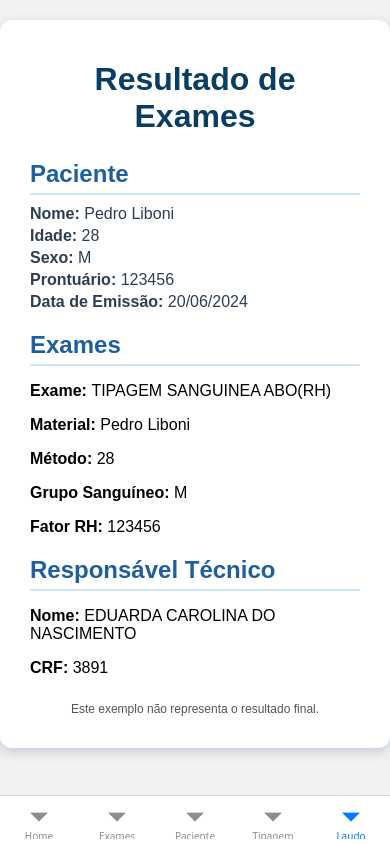
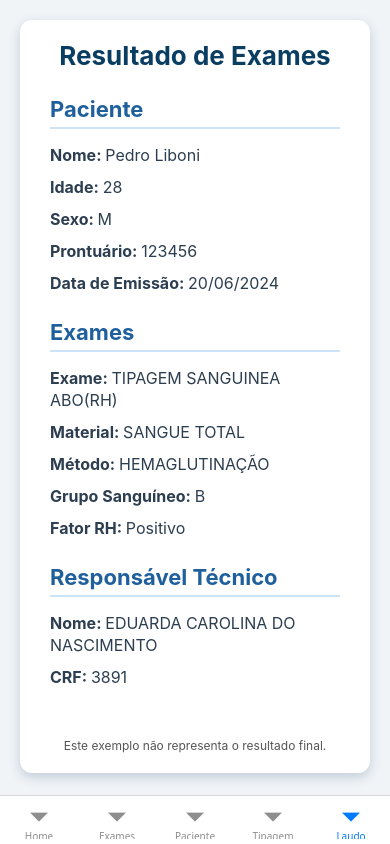
Before and after one commit to DanyCampos5/Laboratorio, a React Native app in the folder Mobile/: screen /Laudo in a window 390 px wide. Built offline with nearby package versions, Linux system fonts and the light colour scheme.

Commit message:
atualizando codigo
atualizando codigo

```diff
--- a/Mobile/src/pages/Laudo/index.js
+++ b/Mobile/src/pages/Laudo/index.js
@@ -1,7 +1,7 @@
 import React from "react";
+import { View, Text, StyleSheet, SafeAreaView, ScrollView } from "react-native";
 
 export default function ResultadoLaudo() {
-
   const paciente = {
     nome: "Pedro Liboni",
     idade: 28,
@@ -20,75 +20,146 @@ export default function ResultadoLaudo() {
 
   const responsavelTecnico = {
     nome: "EDUARDA CAROLINA DO NASCIMENTO",
-    crf: "3891"
+    crf: "3891",
   };
 
   return (
-    <div className="container">
-      <style>{`
-        .container {
-          font-family: Arial, sans-serif;
-          max-width: 700px;
-          margin: 20px auto;
-          padding: 20px 30px;
-          background: #ffffff;
-          border-radius: 12px;
-          box-shadow: 0 4px 12px rgba(0, 50, 100, 0.2);
-        }
-        .titulo {
-          text-align: center;
-          color: #0a3d62;
-          margin-bottom: 25px;
-        }
-        h2 {
-          color: #1e5f9c;
-          border-bottom: 2px solid #cce4f7;
-          padding-bottom: 5px;
-          margin-bottom: 10px;
-        }
-        .paciente p {
-          margin: 4px 0;
-          color: #2c3e50;
-        }
-        .rodape {
-          margin-top: 25px;
-          font-size: 12px;
-          color: #555;
-          text-align: center;
-        }
-      `}</style>
+    <SafeAreaView style={styles.safeArea}>
+      <ScrollView contentContainerStyle={styles.scrollContainer}>
+        <View style={styles.container}>
+          <Text style={styles.titulo}>Resultado de Exames</Text>
 
-      <h1 className="titulo">Resultado de Exames</h1>
+          <View style={styles.section}>
+            <Text style={styles.h2}>Paciente</Text>
+            <Text style={styles.p}>
+              <Text style={styles.bold}>Nome: </Text>
+              {paciente.nome}
+            </Text>
+            <Text style={styles.p}>
+              <Text style={styles.bold}>Idade: </Text>
+              {paciente.idade}
+            </Text>
+            <Text style={styles.p}>
+              <Text style={styles.bold}>Sexo: </Text>
+              {paciente.sexo}
+            </Text>
+            <Text style={styles.p}>
+              <Text style={styles.bold}>Prontuário: </Text>
+              {paciente.prontuario}
+            </Text>
+            <Text style={styles.p}>
+              <Text style={styles.bold}>Data de Emissão: </Text>
+              {paciente.dataEmissao}
+            </Text>
+          </View>
 
-      <section className="paciente">
-        <h2>Paciente</h2>
-        <p><b>Nome: </b> {paciente.nome}</p>
-        <p><b>Idade: </b> {paciente.idade}</p>
-        <p><b>Sexo: </b> {paciente.sexo}</p>
-        <p><b>Prontuário: </b> {paciente.prontuario}</p>
-        <p><b>Data de Emissão: </b> {paciente.dataEmissao}</p>
-      </section>
+          <View style={styles.section}>
+            <Text style={styles.h2}>Exames</Text>
+            <View>
+              <Text style={styles.p}>
+                <Text style={styles.bold}>Exame: </Text>
+                {exames.tipoExame}
+              </Text>
+              <Text style={styles.p}>
+                <Text style={styles.bold}>Material: </Text>
+                {exames.materialExame}
+              </Text>
+              <Text style={styles.p}>
+                <Text style={styles.bold}>Método: </Text>
+                {exames.metodoExame}
+              </Text>
+              <Text style={styles.p}>
+                <Text style={styles.bold}>Grupo Sanguíneo: </Text>
+                {exames.grupoSanguineo}
+              </Text>
+              <Text style={styles.p}>
+                <Text style={styles.bold}>Fator RH: </Text>
+                {exames.fatorRH}
+              </Text>
+            </View>
+          </View>
 
-      <section className="exame">
-        <h2>Exames</h2>
-            <section className="exame-detalhes">
-            <p><b>Exame: </b>{exames.tipoExame} </p>
-            <p><b>Material: </b> {paciente.nome}</p>
-            <p><b>Método: </b> {paciente.idade}</p>
-            <p><b>Grupo Sanguíneo: </b> {paciente.sexo}</p>
-            <p><b>Fator RH: </b> {paciente.prontuario}</p>
-        </section>
-      </section>
+          <View style={styles.section}>
+            <Text style={styles.h2}>Responsável Técnico</Text>
+            <Text style={styles.p}>
+              <Text style={styles.bold}>Nome: </Text>
+              {responsavelTecnico.nome}
+            </Text>
+            <Text style={styles.p}>
+              <Text style={styles.bold}>CRF: </Text>
+              {responsavelTecnico.crf}
+            </Text>
+          </View>
 
-      <section className="responsavel">
-        <h2>Responsável Técnico</h2>
-        <p><b>Nome: </b> {responsavelTecnico.nome}</p>
-        <p><b>CRF: </b> {responsavelTecnico.crf}</p>
-      </section>
-
-      <p className="rodape">
-        Este exemplo não representa o resultado final.
-      </p>
-    </div>
+          <Text style={styles.rodape}>
+            Este exemplo não representa o resultado final.
+          </Text>
+        </View>
+      </ScrollView>
+    </SafeAreaView>
   );
 }
+
+const styles = StyleSheet.create({
+  safeArea: {
+    flex: 1,
+    backgroundColor: "#f0f4f7",
+  },
+  scrollContainer: {
+    padding: 20,
+  },
+  container: {
+    fontFamily: "Arial",
+    maxWidth: 700,
+    width: "100%",
+    alignSelf: "center",
+    paddingVertical: 20,
+    paddingHorizontal: 30,
+    backgroundColor: "#ffffff",
+    borderRadius: 12,
+
+    shadowColor: "rgba(0, 50, 100, 0.2)",
+    shadowOffset: {
+      width: 0,
+      height: 4,
+    },
+    shadowOpacity: 1,
+    shadowRadius: 12,
+
+    elevation: 8,
+  },
+  titulo: {
+    textAlign: "center",
+    color: "#0a3d62",
+    marginBottom: 25,
+    fontSize: 26,
+    fontWeight: "bold",
+  },
+  h2: {
+    color: "#1e5f9c",
+    borderBottomWidth: 2,
+    borderBottomColor: "#cce4f7",
+    paddingBottom: 5,
+    marginBottom: 10,
+    fontSize: 22,
+    fontWeight: "bold",
+  },
+  section: {
+    marginBottom: 20,
+  },
+  p: {
+    marginVertical: 5,
+    color: "#2c3e50",
+    fontSize: 16,
+    lineHeight: 22,
+  },
+  bold: {
+    fontWeight: "bold",
+  },
+  rodape: {
+    marginTop: 25,
+    fontSize: 12,
+    color: "#555",
+    textAlign: "center",
+  },
+});
```
